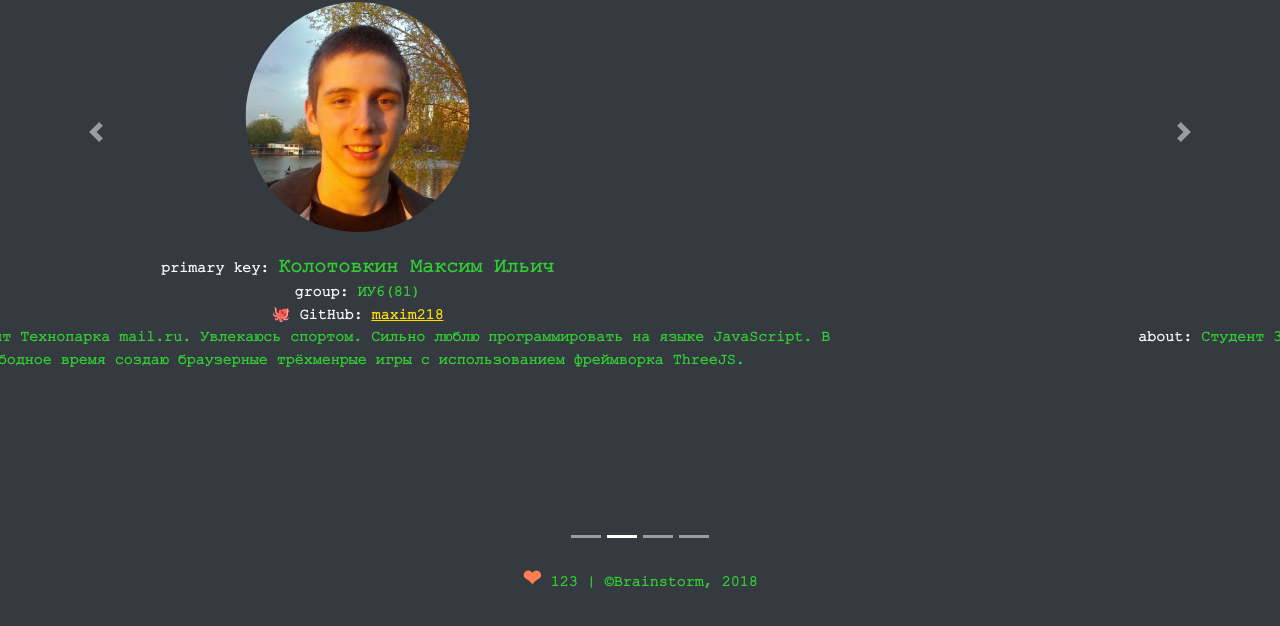
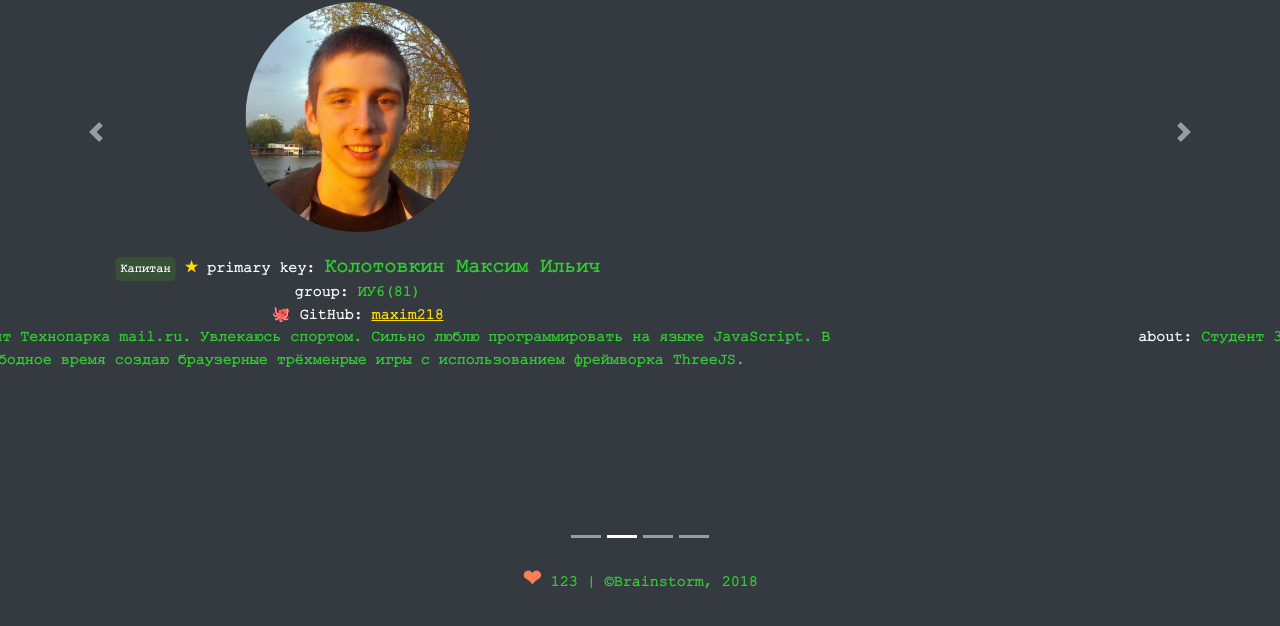
Before and after one commit to akenoq/brainstorm_hackathon, a website: page static/index.html in a window 1280 px wide. Shown: the part 144-770 px from the top of the page. Drawn offline with nearby package versions, Linux system fonts and the light colour scheme.

Commit message:
add capitan star

```diff
--- a/static/index.html
+++ b/static/index.html
@@ -41,7 +41,12 @@
                         <img src="dist/img/Maxim.png">
                     </div>
                     <div class="text">
-                        <div class="param"> primary key: <span class="name"> Колотовкин Максим Ильич </span></div>
+                        <div class="param">
+                            <span class="marker"> Капитан</span>
+                            <span class="capitan">&#9733; </span>
+                            primary key:
+                            <span class="name"> Колотовкин Максим Ильич </span>
+                        </div>
                         <div class="group"><span class="param"> group: </span>ИУ6(81)</div>
                         <div class="git"><span class="param"> &#128025; GitHub: </span><a href="https://github.com/maxim218">maxim218</a></div>
                         <div class="about"><span class="param"> about: </span>
```
Also changed, not shown: static/dist/css/main.css.
